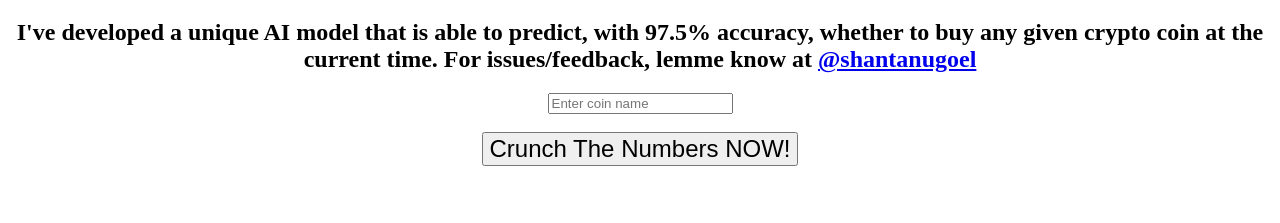
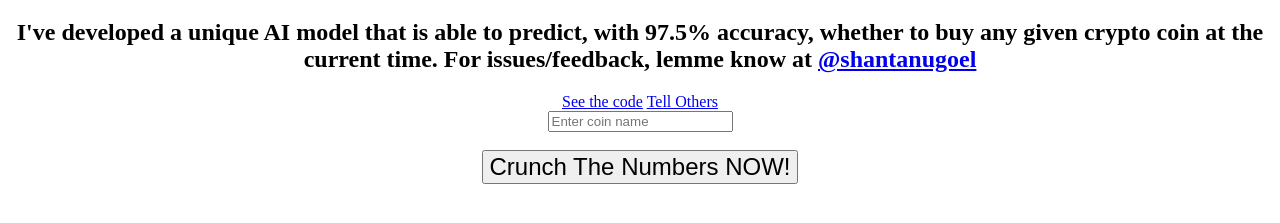
Before and after one commit to shantanugoel/isittimetobuycrypto, a plain HTML site: page index.html in a window 1280 px wide. Shown: the part 61-284 px from the top of the page. Drawn offline with Linux system fonts and the light colour scheme.

Commit message:
Update index.html

```diff
--- a/index.html
+++ b/index.html
@@ -12,6 +12,7 @@
 <h2 style="text-align:center;"> I've developed a unique AI model that is able to predict, with 97.5% accuracy, whether to buy any given crypto coin at the current time. For issues/feedback, lemme know at <a href="https://twitter.com/shantanugoel" target="_blank">@shantanugoel</a></h2>
 
 <div style="text-align:center;" >
+  <a href="https://github.com/shantanugoel/isittimetobuycrypto/">See the code</a> <a href="https://twitter.com/intent/retweet?tweet_id=1407750733986893827">Tell Others</a> <br />
   <input type="text" placeholder="Enter coin name"></input>
   <br /><br />
   <button style="font-size: 150%;">Crunch The Numbers NOW!</button>
```
